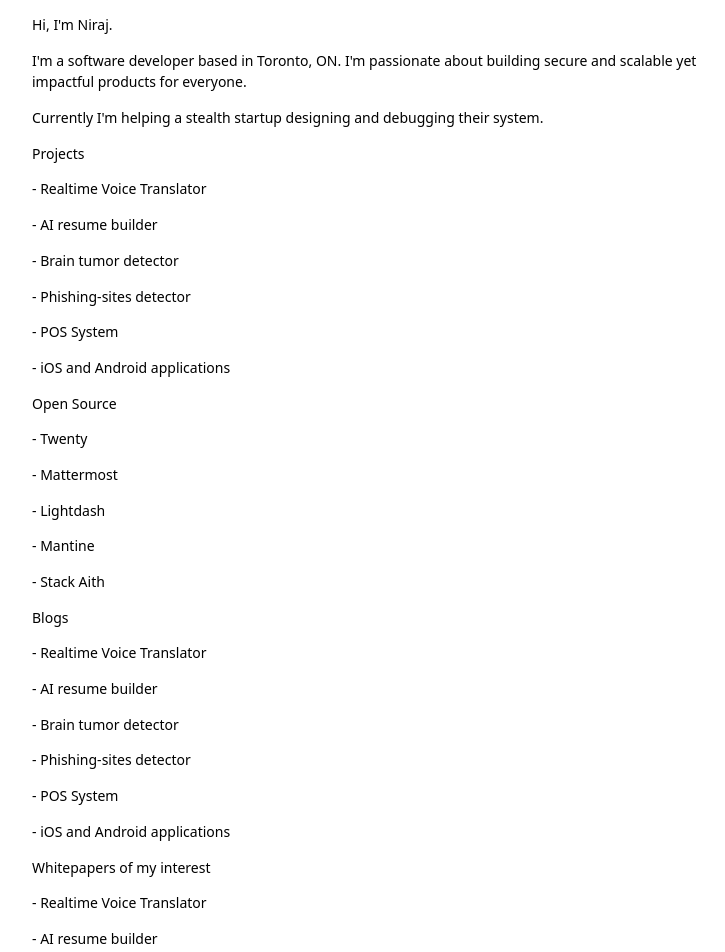
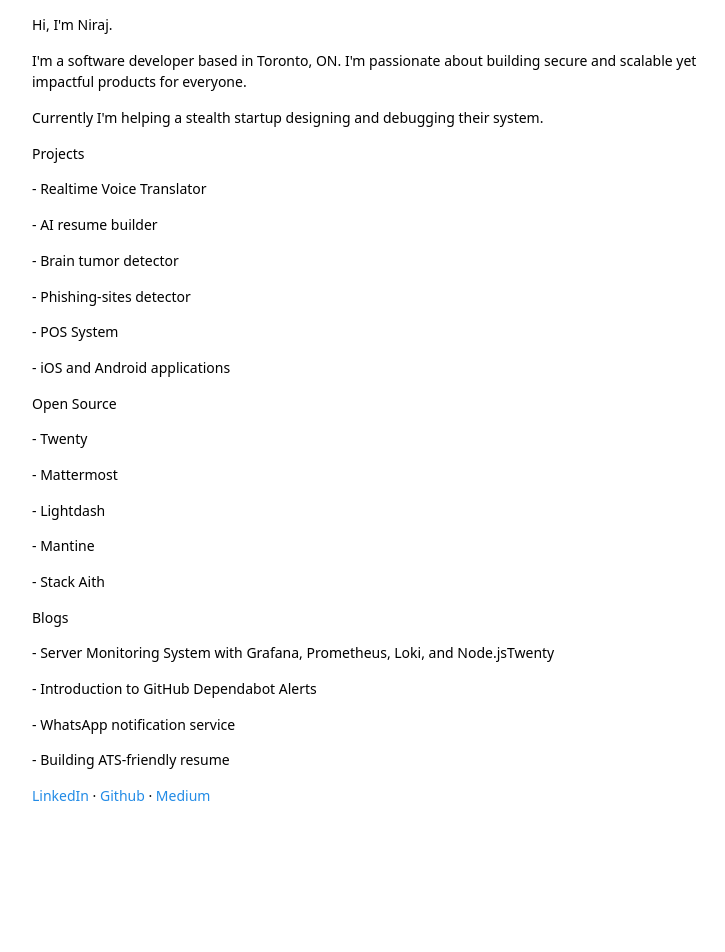
Before and after one commit to fsd-niraj/portfolio, a React (Vite) app: page / in a window 1280 px wide. Shown: the top 952 px of the page, without its empty margins (264-989 px from the left). After the commit the page ends 807 px from the top, so only its background shows below. Built offline with nearby package versions, Linux system fonts and the light colour scheme.

Commit message:
home page changes: removed unused variables

```diff
--- a/src/pages/Home.tsx
+++ b/src/pages/Home.tsx
@@ -1,4 +1,4 @@
-import { Anchor, Box, Title } from "@mantine/core";
+import { Anchor, Box } from "@mantine/core";
 
 export default function Home() {
 
@@ -46,9 +46,7 @@ export default function Home() {
         <p>Open Source</p>
         {openSource.map((d, i) => <p key={i}> - {d.name} {d.link && <a href={d.link}>Link</a>}</p>)}
         <p>Blogs</p>
-        {projects.map((d, i) => <p key={i}> - {d.name} {d.link && <a href={d.link}>Link</a>}</p>)}
-        <p>Whitepapers of my interest</p>
-        {projects.map((d, i) => <p key={i}> - {d.name} {d.link && <a href={d.link}>Link</a>}</p>)}
+        {blogs.map((d, i) => <p key={i}> - {d.name} {d.link && <a href={d.link}>Link</a>}</p>)}
 
         {socialMedia.map((link, index) =>
           <><Anchor href={link.href} key={index}>{link.name}</Anchor>{index !== socialMedia.length - 1 && " · "}</>
```
Also changed, not shown: src/lib/utils.ts (deleted, +0 -7 lines).
